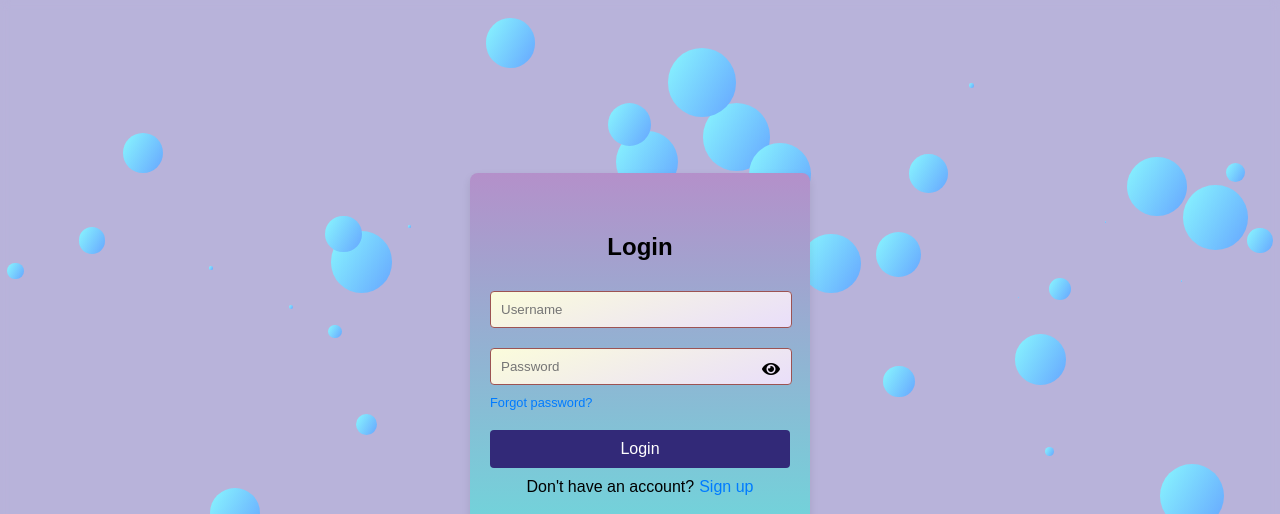
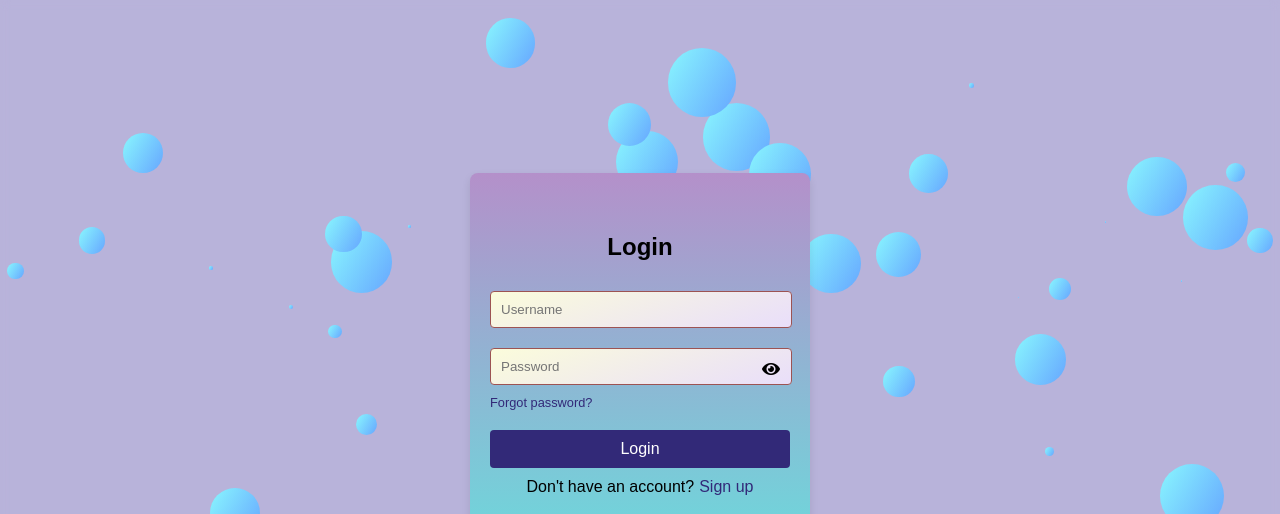
Before and after one commit to Jay0073/Motion-Cut, a plain HTML site: page Animated Login Form/index.html in a window 1280 px wide. Shown: the top 514 px of the page. Drawn offline with Linux system fonts and the light colour scheme.

Commit message:
Update style.css

```diff
--- a/Animated Login Form/style.css
+++ b/Animated Login Form/style.css
@@ -95,7 +95,7 @@ button:hover {
 }
 
 a {
-    color: #007bff;
+    color: #322978;
     text-decoration: none;
     display: block;
     margin: 10px 0;
```
